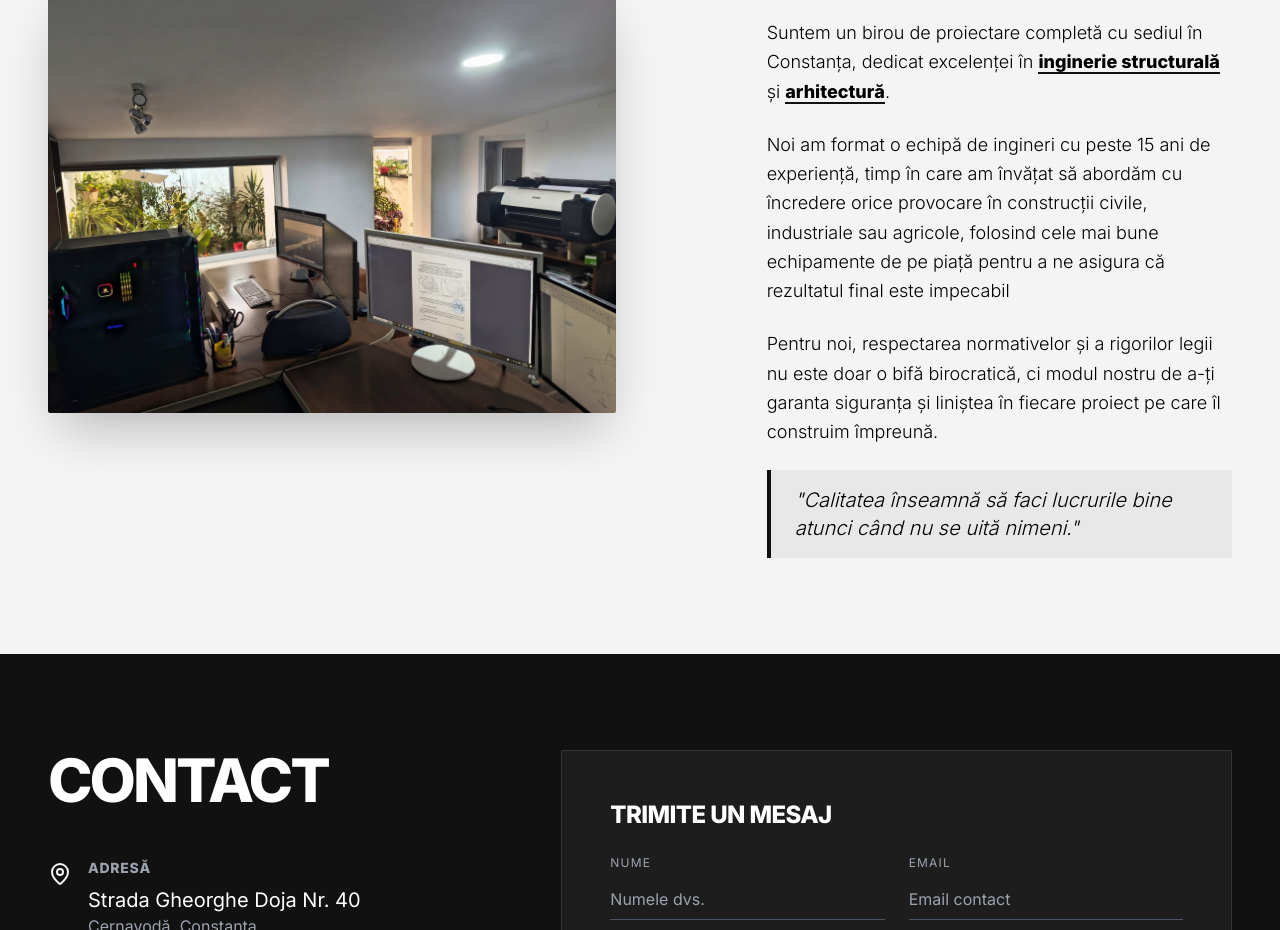
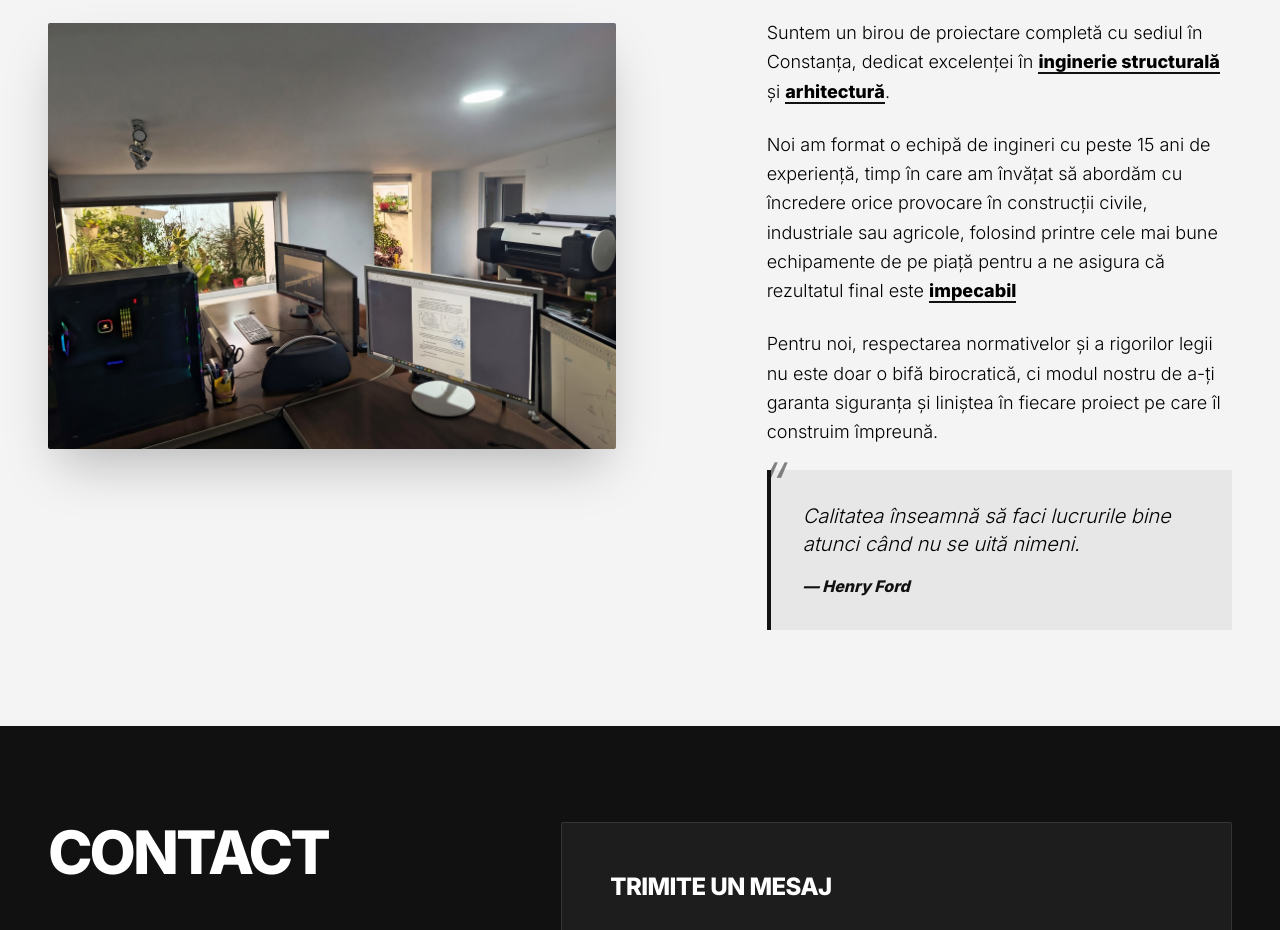
Before and after one commit to Fnoskar/S-D, a React (Vite) app: page / in a window 1280 px wide. Shown: the part 5480-6410 px from the top of the page. Built offline with nearby package versions, Linux system fonts and the light colour scheme; no server answers.

Commit message:
Update About.tsx

```diff
--- a/components/About.tsx
+++ b/components/About.tsx
@@ -105,15 +105,17 @@ export const About: React.FC = () => {
                 Suntem un birou de proiectare completă cu sediul în Constanța, dedicat excelenței în <strong className="font-bold border-b-2 border-sd-black">inginerie structurală</strong> și <strong className="font-bold border-b-2 border-sd-black">arhitectură</strong>.
               </p>
               <p>
-                Noi am format o echipă de ingineri cu peste 15 ani de experiență, timp în care am învățat să abordăm cu încredere orice provocare în construcții civile, industriale sau agricole, folosind cele mai bune echipamente de pe piață pentru a ne asigura că rezultatul final este impecabil
+                Noi am format o echipă de ingineri cu peste 15 ani de experiență, timp în care am învățat să abordăm cu încredere orice provocare în construcții civile, industriale sau agricole, folosind printre cele mai bune echipamente de pe piață pentru a ne asigura că rezultatul final este <strong className="font-bold border-b-2 border-sd-black"> impecabil </strong>
               </p>
                 <p>
               Pentru noi, respectarea normativelor și a rigorilor legii nu este doar o bifă birocratică, ci modul nostru de a-ți garanta siguranța și liniștea în fiecare proiect pe care îl construim împreună.
               </p>
 
-              <div className="border-l-4 border-sd-black pl-6 py-4 my-8 bg-black/5">
-                 <blockquote className="text-xl italic text-black">
-                   "Calitatea înseamnă să faci lucrurile bine atunci când nu se uită nimeni."
+              <div className="my-12">
+                 <blockquote className="relative p-8 text-xl italic text-black border-l-4 border-sd-black bg-black/5">
+                   <span className="absolute top-0 left-0 transform -translate-x-4 -translate-y-4 text-6xl text-sd-black opacity-50">“</span>
+                   <p className="mb-4">Calitatea înseamnă să faci lucrurile bine atunci când nu se uită nimeni.</p>
+                   <footer className="text-base font-bold text-sd-black">— Henry Ford</footer>
                  </blockquote>
               </div>
 
```
